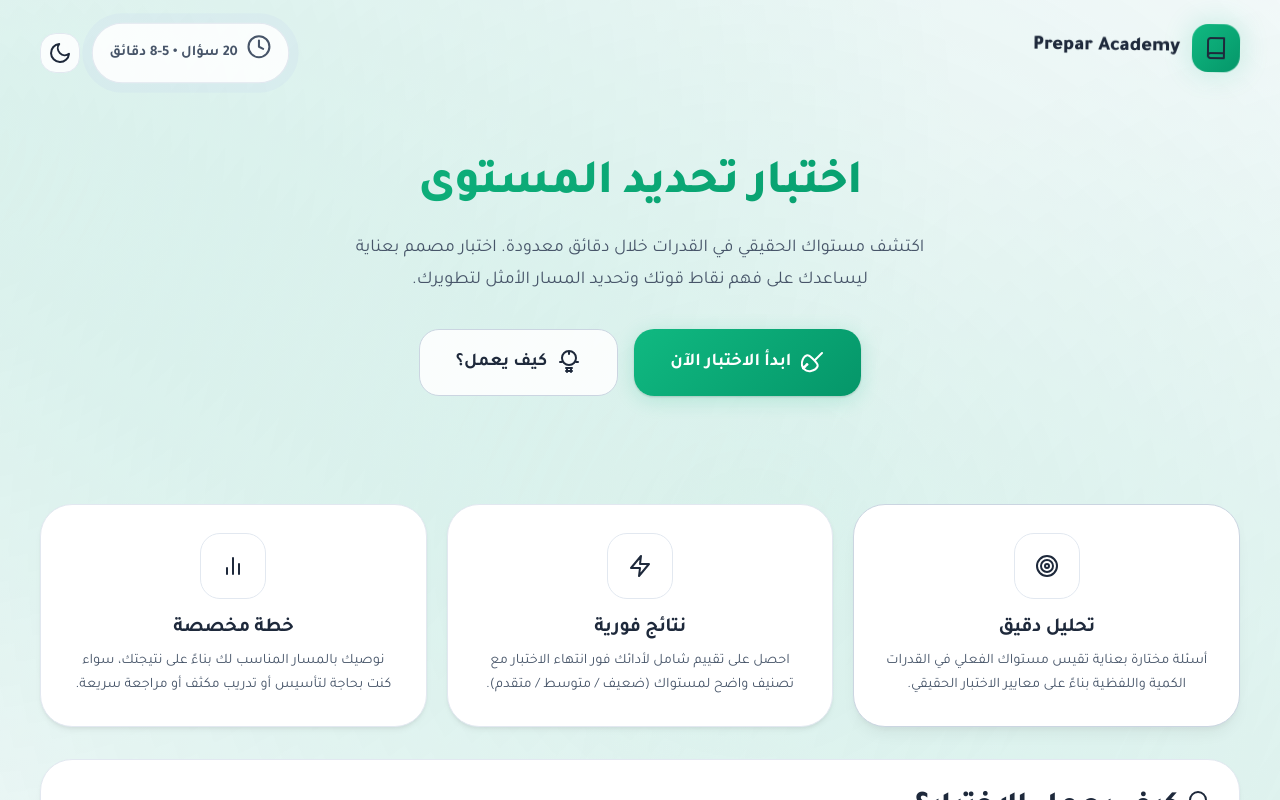
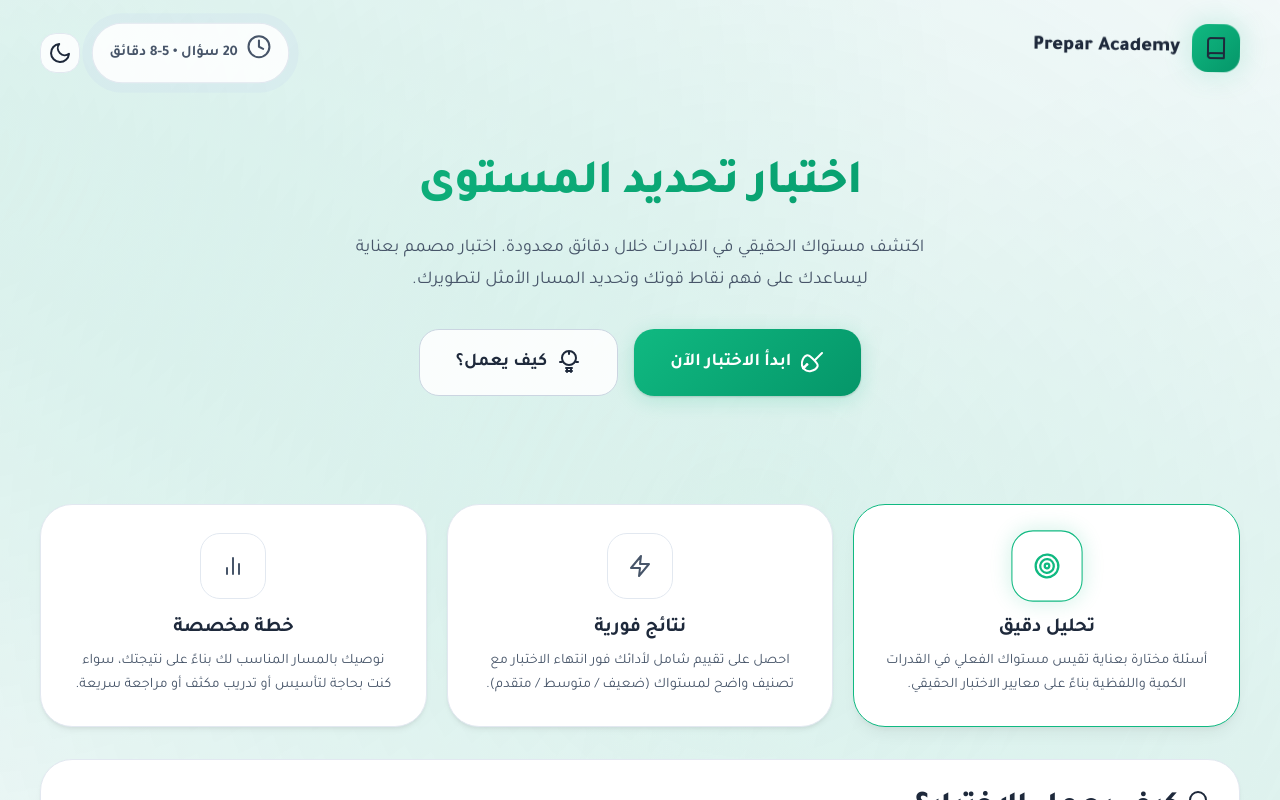
Before and after one commit to AZIZ20035/Demo, a Next.js app: page / in a window 1280 px wide. In both pictures the pointer is over the element 1046 px from the left and 615 px from the top of the page. Shown: the top 800 px of the page. Built offline with nearby package versions, Linux system fonts and the light colour scheme.

Commit message:
feat: Enhanced interactive animations with ultra-smooth, calmer transitions and icon micro-interactions

```diff
--- a/app/globals.css
+++ b/app/globals.css
@@ -431,9 +431,21 @@ h3 {
 }
 
 .card:hover {
-    border-color: var(--border-light);
-    transform: translateY(-2px);
-    box-shadow: var(--shadow-lg);
+    border-color: var(--brand-primary);
+    transform: translateY(-6px) scale(1.005);
+    box-shadow: 0 20px 40px rgba(0, 0, 0, 0.2), 0 0 30px var(--brand-glow);
+    transition: all 0.6s cubic-bezier(0.23, 1, 0.32, 1);
+}
+
+.hover-interactive {
+    transition: all 0.7s cubic-bezier(0.23, 1, 0.32, 1);
+    cursor: default;
+}
+
+.hover-interactive:hover {
+    transform: scale(1.01) translateY(-4px);
+    border-color: var(--brand-primary);
+    box-shadow: 0 40px 80px rgba(0, 0, 0, 0.15), var(--shadow-glow);
 }
 
 .card-body {
@@ -592,6 +604,18 @@ h3 {
     color: var(--text-secondary);
 }
 
+.hover-interactive h2 svg,
+.hover-interactive h3 svg {
+    transition: transform 0.8s cubic-bezier(0.23, 1, 0.32, 1), color 0.5s ease;
+}
+
+.hover-interactive:hover h2 svg,
+.hover-interactive:hover h3 svg {
+    transform: scale(1.15) rotate(3deg);
+    color: var(--brand-primary);
+    filter: drop-shadow(0 0 10px var(--brand-glow));
+}
+
 .badge-icon {
     font-size: 1rem;
 }
@@ -651,6 +675,24 @@ h3 {
     align-items: center;
     justify-content: center;
     font-size: 1.75rem;
+    transition: all 0.6s cubic-bezier(0.23, 1, 0.32, 1);
+    color: var(--text-secondary);
+}
+
+.feature-icon svg {
+    transition: transform 0.7s cubic-bezier(0.23, 1, 0.32, 1), color 0.5s ease;
+}
+
+.feature-card:hover .feature-icon {
+    background: var(--bg-glass-bright);
+    border-color: var(--brand-primary);
+    color: var(--brand-primary);
+    box-shadow: 0 0 20px var(--brand-glow);
+    transform: scale(1.08);
+}
+
+.feature-card:hover .feature-icon svg {
+    transform: rotate(5deg) scale(1.05);
 }
 
 .feature-card h3 {
--- a/app/page.tsx
+++ b/app/page.tsx
@@ -71,7 +71,7 @@ export default function Home() {
             </section>
 
             {/* How It Works */}
-            <section className="card card-body mt-4">
+            <section className="card card-body mt-4 hover-interactive">
                 <h2 className="mb-2"><IconSearch /> كيف يعمل الاختبار؟</h2>
                 <div className="grid grid-2" style={{ gap: '24px' }}>
                     <div>
@@ -97,7 +97,7 @@ export default function Home() {
                 </div>
             </section>
 
-            <section id="about" className="card card-body mt-4 animate-slide-up stagger-4">
+            <section id="about" className="card card-body mt-4 animate-slide-up stagger-4 hover-interactive">
                 <div className="grid grid-2" style={{ gap: '48px', alignItems: 'center' }}>
                     <div className="card" style={{ padding: '32px', background: 'var(--brand-gradient)', color: 'white' }}>
                         <h2 className="mb-2" style={{ color: 'white' }}>عن Prepar Academy</h2>
@@ -122,7 +122,7 @@ export default function Home() {
             </section>
 
             {/* CTA Section */}
-            <section className="card card-highlight card-body mt-4 animate-fade-scale" style={{ textAlign: 'center' }}>
+            <section className="card card-highlight card-body mt-4 animate-fade-scale hover-interactive" style={{ textAlign: 'center' }}>
                 <h2 className="mb-1">مستعد لتعرف مستواك؟</h2>
                 <p className="text-muted mb-3">
                     ابدأ الآن واكتشف أين تقف، الخطوة الأولى نحو التفوق تبدأ من هنا.
```
